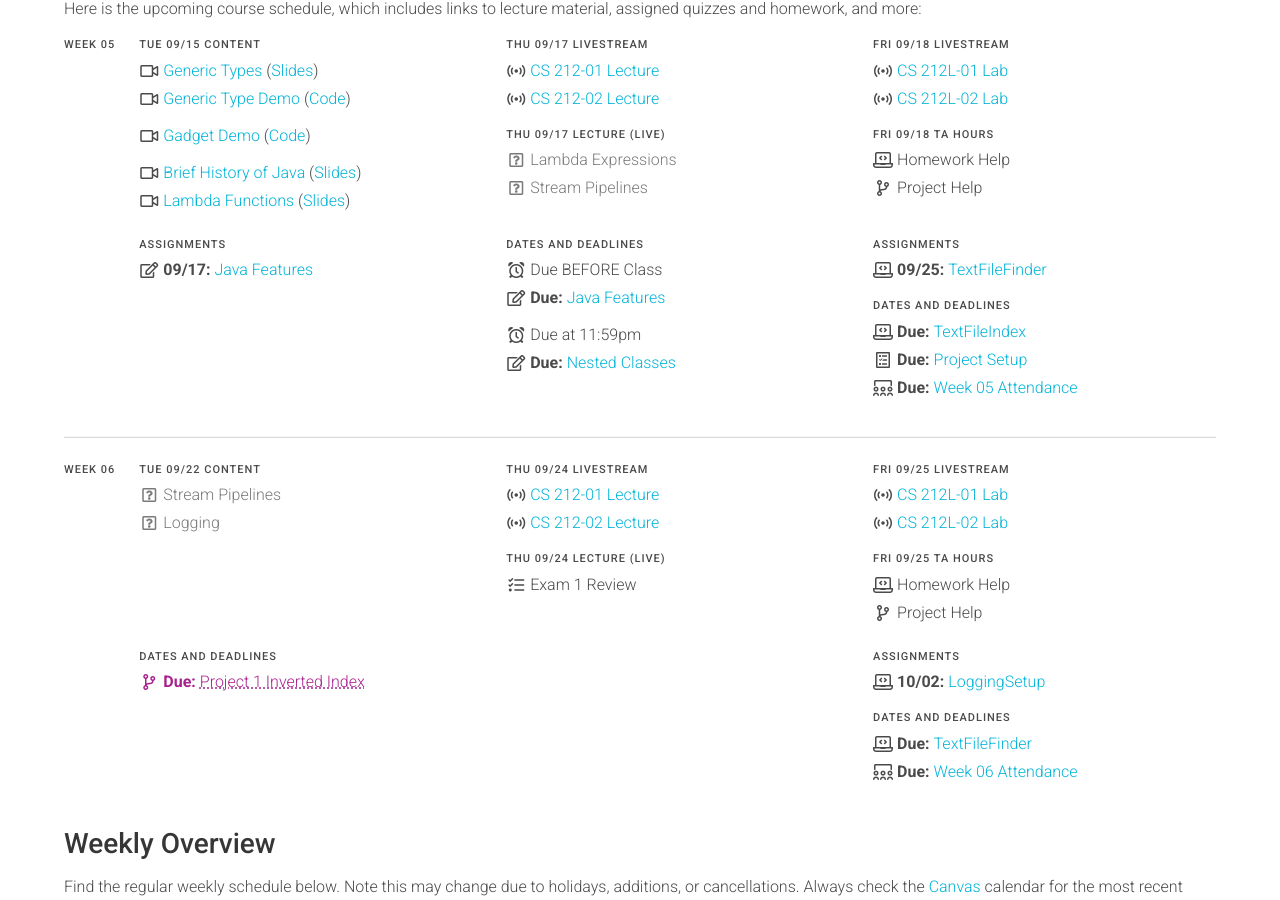
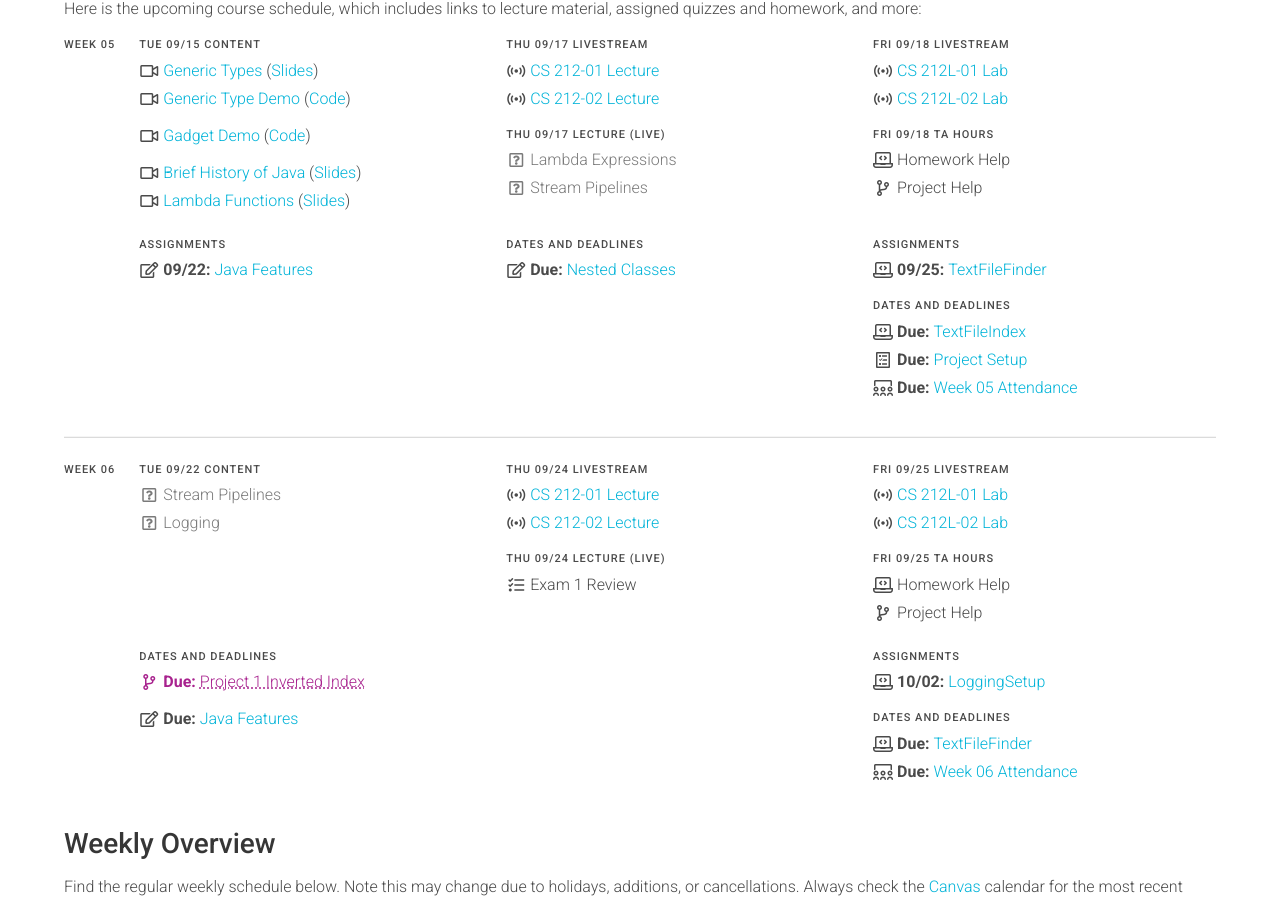
Before and after one commit to usf-cs212-fall2020/usf-cs212-fall2020.github.io, a Jekyll site: the page built from index.md, in a window 1280 px wide and 900 px high, scrolled down 484 px. Built offline with Jekyll 4.4.1, drawn with Linux system fonts in a browser that asks for light colours.

Commit message:
Updated deadline.

```diff
--- a/_data/schedule.yml
+++ b/_data/schedule.yml
@@ -814,7 +814,7 @@ weeks:
               - text: 'Java Features'
                 icon: *icon_quiz
                 link: 'https://usfca.instructure.com/courses/1594619/quizzes/2364174'
-                date: 2020-09-17
+                date: 2020-09-22
 
       - date: 2020-09-17
         sections:
@@ -834,18 +834,6 @@ weeks:
           - label: 'Dates and Deadlines'
             dates: true
             items:
-              - text: 'Due BEFORE Class'
-                icon: *icon_time
-
-              - text: 'Java Features'
-                icon: *icon_quiz
-                link: 'https://usfca.instructure.com/courses/1594619/quizzes/2364174'
-                date: 2020-09-17
-
-              - text: 'Due at 11:59pm'
-                icon: *icon_time
-                type: 'bump'
-
               - text: 'Nested Classes'
                 icon: *icon_quiz
                 date: 2020-09-17
@@ -902,6 +890,12 @@ weeks:
             dates: true
             items:
               - <<: *project1f
+
+              - text: 'Java Features'
+                icon: *icon_quiz
+                link: 'https://usfca.instructure.com/courses/1594619/quizzes/2364174'
+                date: 2020-09-22
+                type: 'bump'
 
       - date: 2020-09-24
         sections:
```
